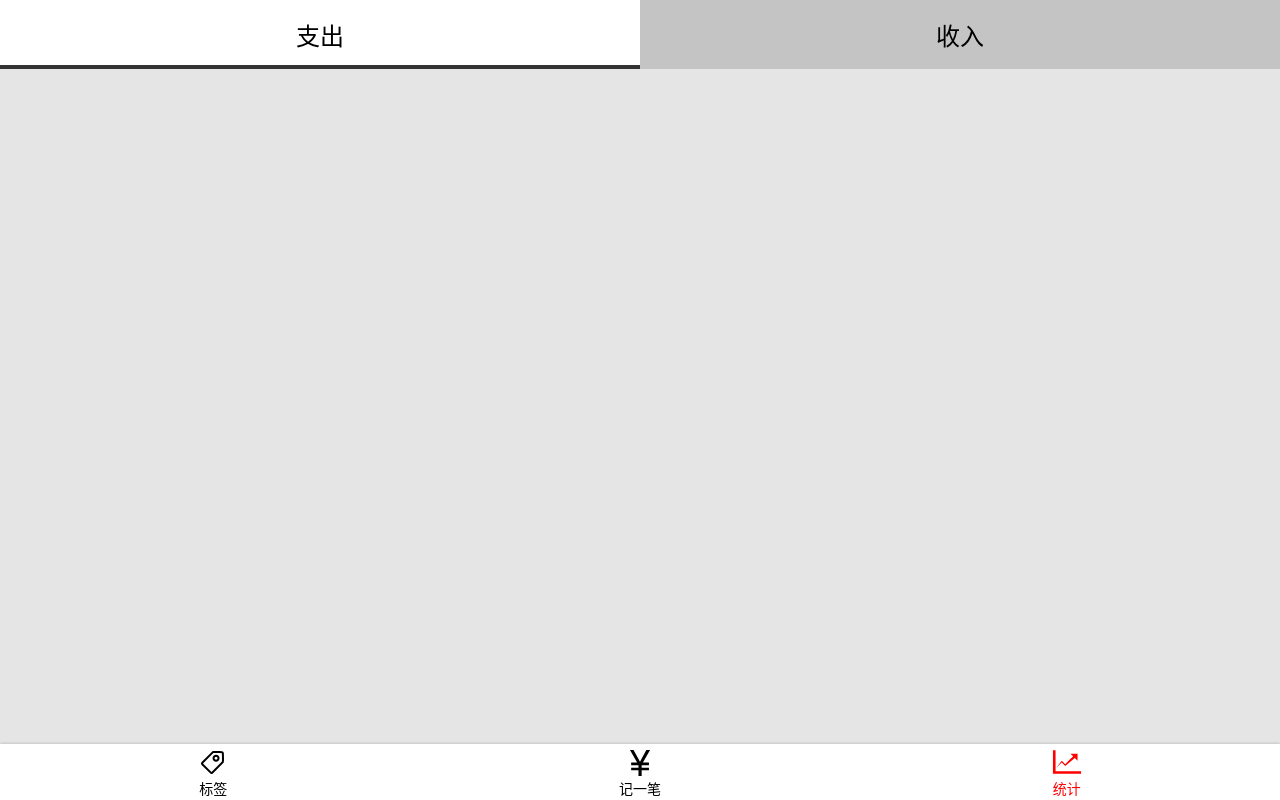
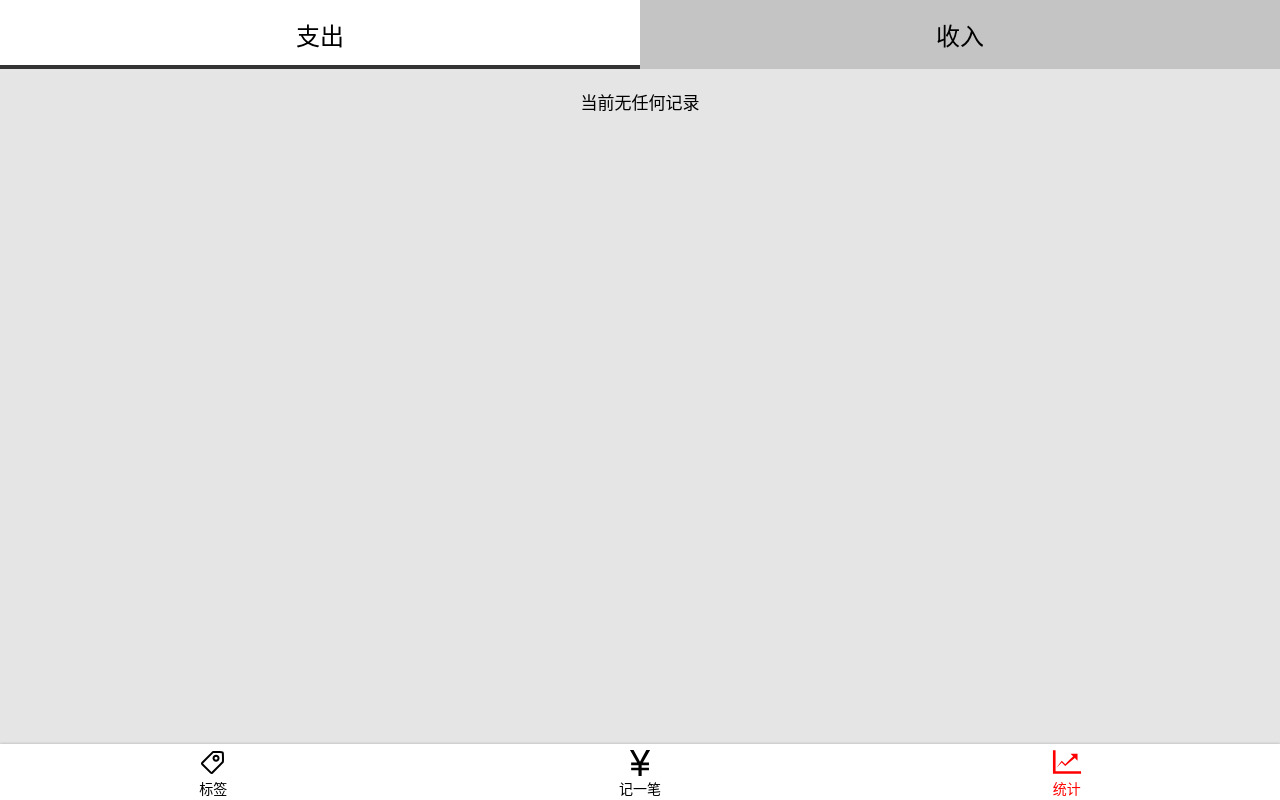
Before and after one commit to Gen1usG/Ledger, a Vue app: page /#/statistics in a window 1280 px wide. Built offline with nearby package versions, Linux system fonts and the light colour scheme.

Commit message:
优化无数据时统计页面的展示

```diff
--- a/src/views/Statistics.vue
+++ b/src/views/Statistics.vue
@@ -2,7 +2,7 @@
     <div>
         <Layout>
             <Tabs :data-source="dataSource" :value.sync="value"/>
-            <ol>
+            <ol v-if="result && result.length>0">
                 <li class="items-container" v-for="(group,key) in result" :key="key">
                     <h3>{{beautify(group.title)}}<span>￥{{group.total.toString()}}</span></h3>
                     <ol class="item-body">
@@ -14,6 +14,7 @@
                     </ol>
                 </li>
             </ol>
+            <div v-else class="no-record">当前无任何记录</div>
         </Layout>
     </div>
 </template>
@@ -78,8 +79,6 @@
                         });
                     }
                 }
-                console.log(result);
-
                 return result;
             }
 
@@ -181,4 +180,11 @@
 
         }
     }
+
+    .no-record{
+        width: 100%;
+        text-align: center;
+        margin-top:20px;
+        font-size: 17px;
+    }
 </style>
```
